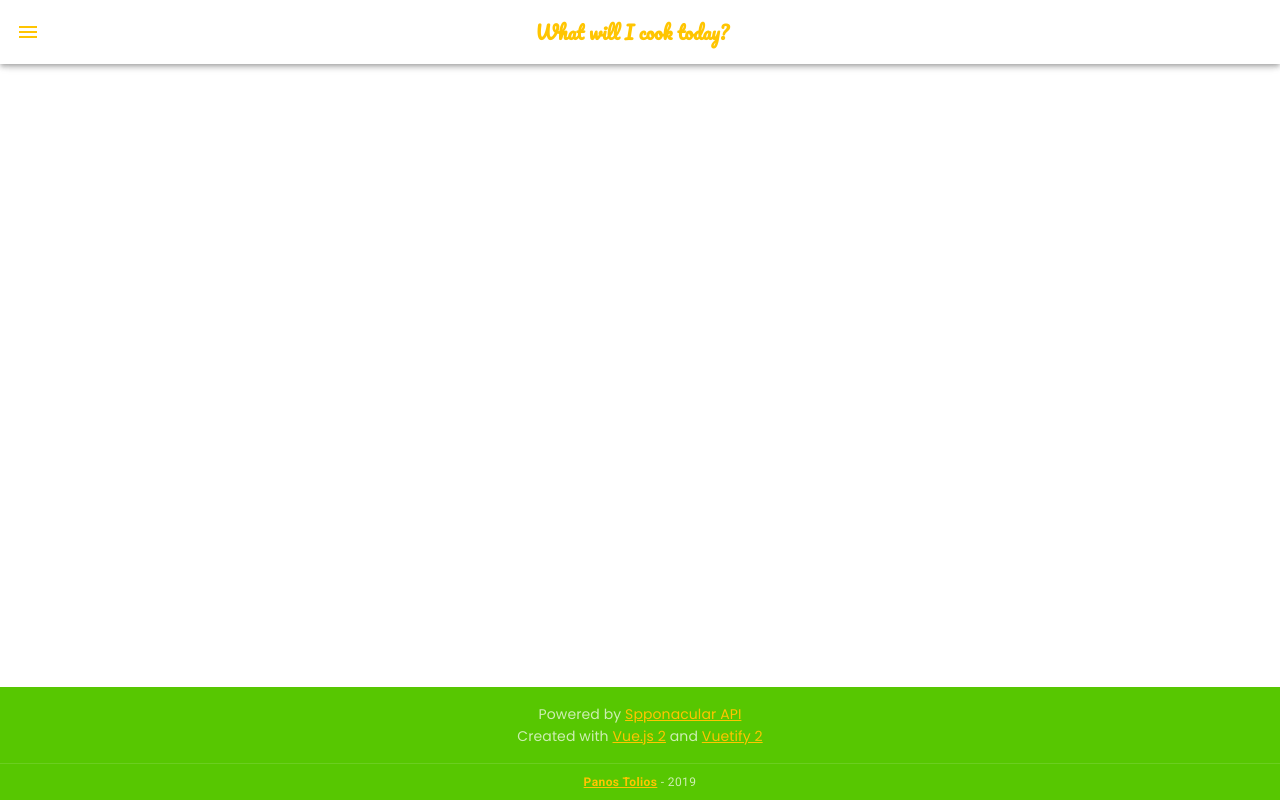
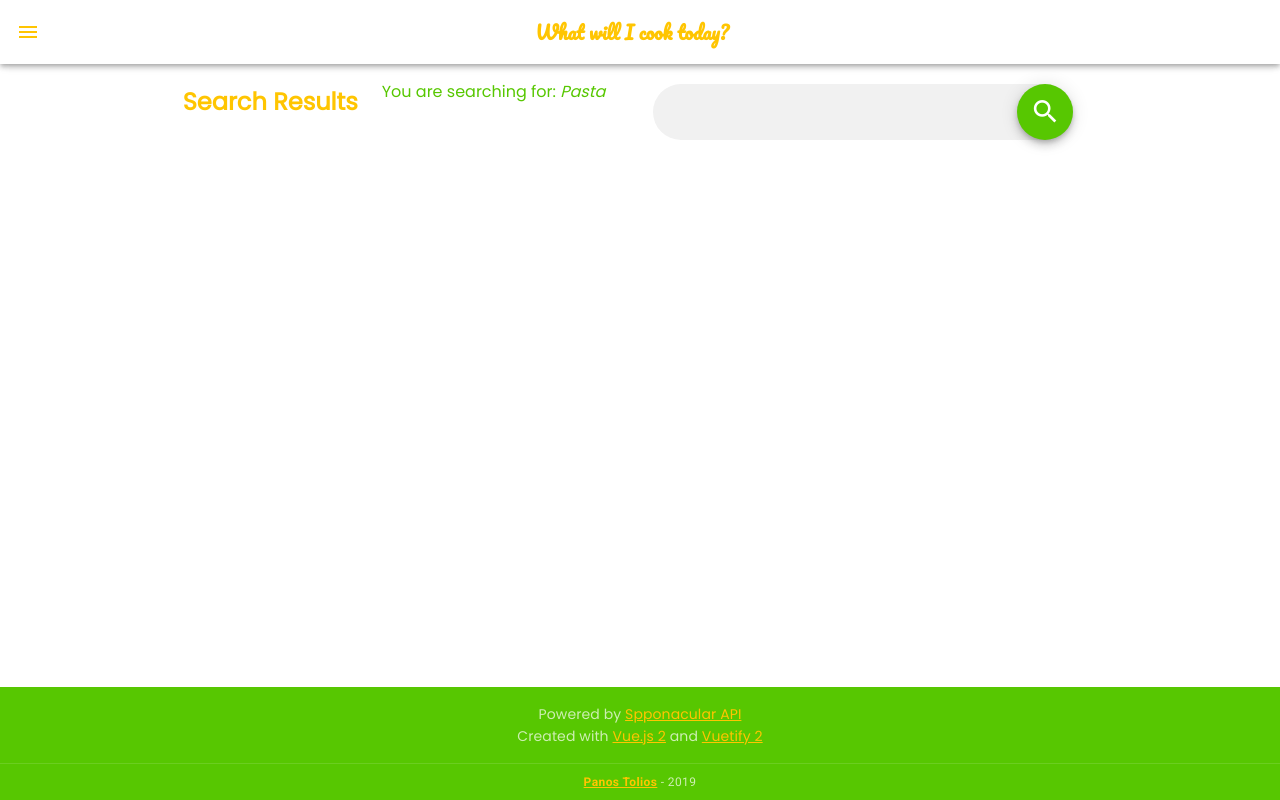
Before and after one commit to ptolios/what-will-i-cook, a Vue app: page /search in a window 1280 px wide. Built offline with nearby package versions, Linux system fonts and the light colour scheme; no server answers.

Commit message:
Add Search Results page

```diff
--- a/src/router/index.ts
+++ b/src/router/index.ts
@@ -2,6 +2,7 @@ import Vue from "vue";
 import VueRouter from "vue-router";
 import Home from "@/views/Home.vue";
 import RecipePage from "@/views/RecipePage.vue";
+import SearchResults from "@/views/SearchResults.vue";
 
 Vue.use(VueRouter);
 
@@ -15,6 +16,11 @@ const routes = [
     path: "/recipe/:id",
     name: "recipe",
     component: RecipePage
+  },
+  {
+    path: "/search",
+    name: "search",
+    component: SearchResults
   },
   {
     path: "/about",
--- /dev/null
+++ b/src/views/SearchResults.vue
@@ -0,0 +1,35 @@
+<template>
+  <v-container>
+    <v-row justify="center" align="stretch">
+      <v-col cols="auto">
+        <div class="my-2">
+          <h2 class="primary--text font-weight-black">Search Results</h2>
+        </div>
+      </v-col>
+      <v-col class="my-1" cols="auto">
+        <h4 class="secondary--text font-weight-regular">
+          You are searching for: <span class="font-italic">{{ query }}</span>
+        </h4>
+      </v-col>
+      <v-col cols="auto">
+        <search-box class="mt-2 mx-6"></search-box>
+      </v-col>
+    </v-row>
+  </v-container>
+</template>
+
+<script>
+import SearchBox from "@/components/SearchBox.vue";
+export default {
+  components: {
+    SearchBox
+  },
+  data() {
+    return {
+      query: "Pasta"
+    };
+  }
+};
+</script>
+
+<style></style>
```
